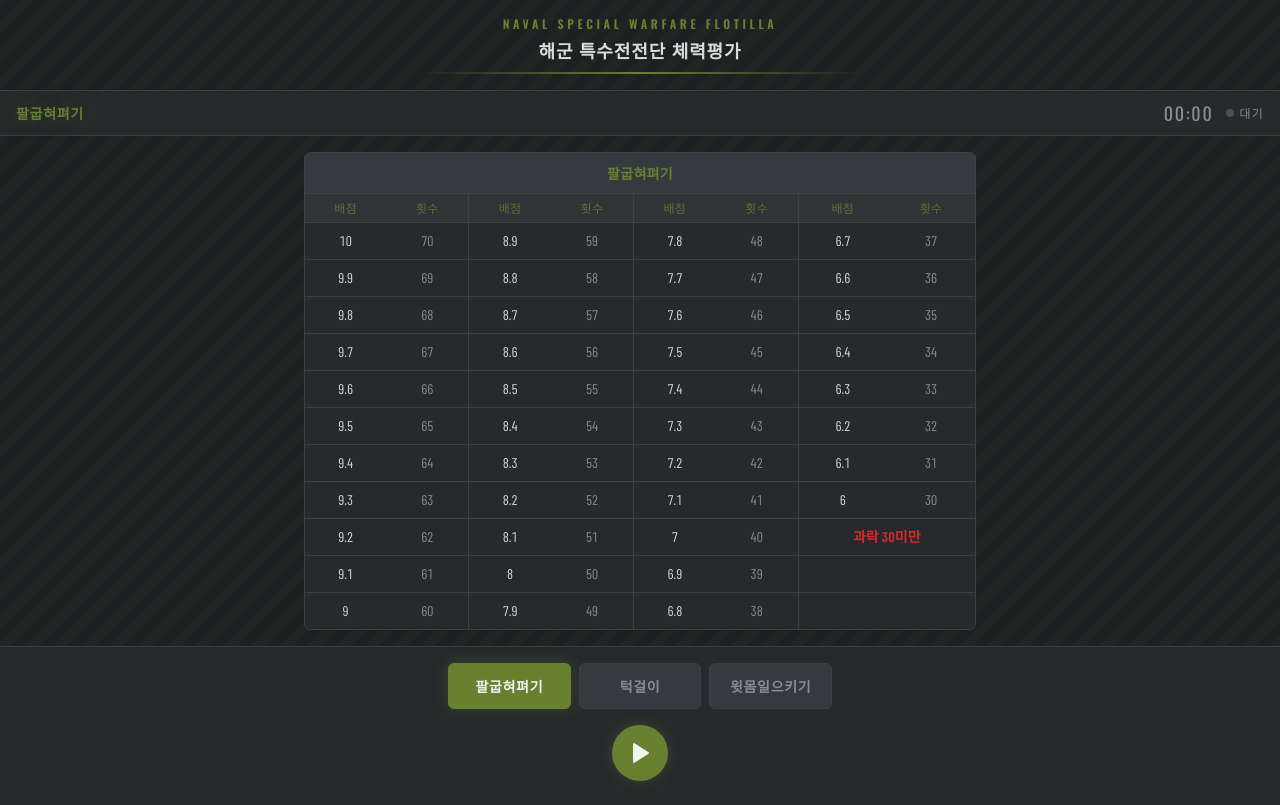
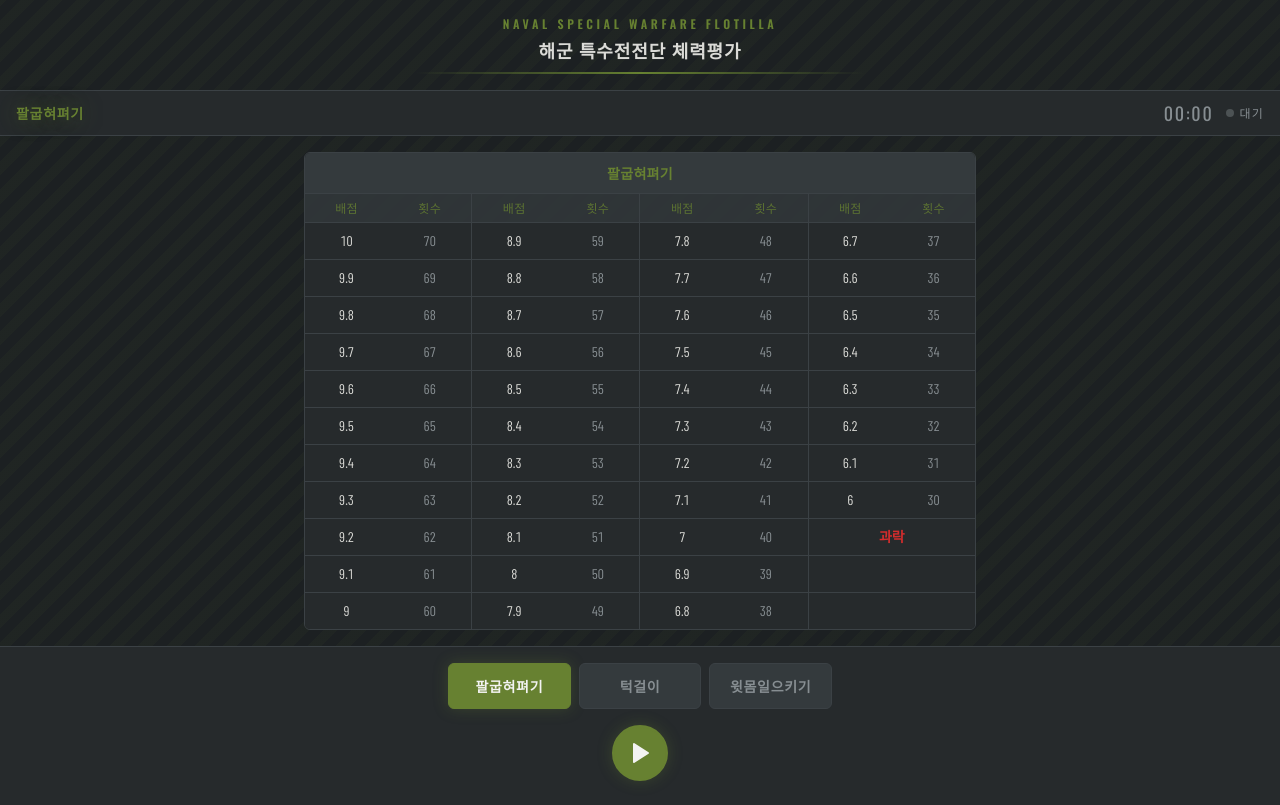
Before and after one commit to minssi77/udt-test, a React (Vite) app: page / in a window 1280 px wide. Built offline with nearby package versions, Linux system fonts and the light colour scheme.

Commit message:
UI: simplify failure row labels (과락/0 only)

```diff
--- a/src/components/ScoreTable.tsx
+++ b/src/components/ScoreTable.tsx
@@ -129,7 +129,7 @@ const ScoreTable = ({ mode }: ScoreTableProps) => {
                           colSpan={2}
                           className="font-body px-2 py-2 text-center tabular-nums text-destructive font-semibold border-r border-border last:border-r-0"
                         >
-                          {item.score} {item.reps}
+                          {item.score}
                         </td>
                       );
                     }
```
